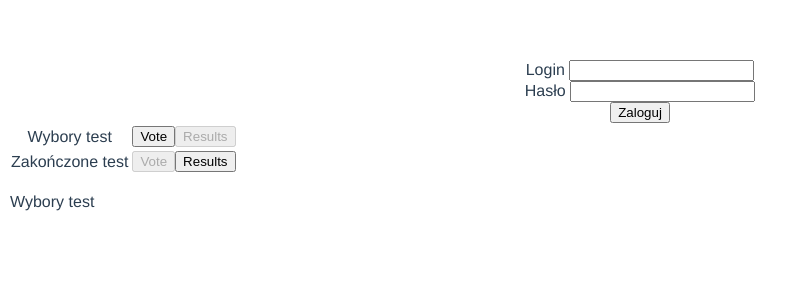
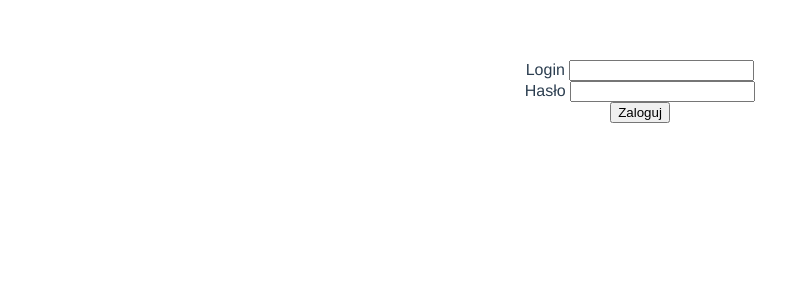
Before and after one commit to MrTitainin/ZTW-Voting, a Vue app in the folder webapp/: page / in a window 1280 px wide. Shown: the top 300 px of the page, without its empty margins (0-808 px from the left). Built offline with nearby package versions, Linux system fonts and the light colour scheme.

Commit message:
Finished webapp basics

```diff
--- a/webapp/src/components/Election.vue
+++ b/webapp/src/components/Election.vue
@@ -1,28 +1,41 @@
 <template>
-    <table>
+    <div>
         <p>{{election.name}}</p>
         <form @submit.prevent="handleSubmit">
-            <tbody>
-                <tr v-for="option in options" :key="option.id">
-                    <td>{{ option.description }}</td>
-                    <!--td>{{ election.date }}</td-->
-                    <td>
-                        <button class="favorite" @click="update(book)" :disabled="!election.active">Vote</button>
-                        <button class="favorite" @click="remove(book)" :disabled="election.active">Results</button>
-                    </td>
-                </tr>
-            </tbody>
+            <div v-for="option in options" :key="option.id">
+                <input type="radio" v-model="optionSelected" name="optionSelected" :value="option.id" v-if="!election.multipleChoice">
+                <input type="checkbox" v-model="option.approved" v-if="election.multipleChoice"/>
+                {{ option.description }}
+            </div>
+            <input type="submit" value="Zagłosuj">
         </form>
-    </table>
+    </div>
 </template>
 
 <script>
 export default {
-  name: 'ElectionPanel',
-  props: {
-      election: Object,
-      options: Array,
-  }
+    name: 'ElectionPanel',
+    props: {
+        election: Object,
+        options: Array,
+    },
+    data() {
+        return {
+            optionSelected: -1,
+        }
+    },
+    methods: {
+        handleSubmit() {
+            /*if(this.invalidId || this.invalidTitle || this.invalidAuthor || this.invalidPages) return
+            if(this.update){
+                this.$emit('update:book', this.book)
+                this.update = false
+            }
+            else*/
+            this.$emit('vote:submit', this.options, this.optionSelected)
+            //this.newBook()
+        },
+    }
 }
 </script>
 
--- a/webapp/src/components/ElectionChoice.vue
+++ b/webapp/src/components/ElectionChoice.vue
@@ -1,16 +1,18 @@
 <template>
+    <div>
         <table>
             <tbody>
                 <tr v-for="election in elections" :key="election.id">
                     <td>{{ election.name }}</td>
                     <!--td>{{ election.date }}</td-->
                     <td>
-                    <button class="favorite" @click="update(book)" :disabled="!election.active">Vote</button>
-                    <button class="favorite" @click="remove(book)" :disabled="election.active">Results</button>
+                        <button class="favorite" @click="vote(election)" :disabled="!election.active">Vote</button>
+                        <button class="favorite" @click="results(election)" :disabled="election.active">Results</button>
                     </td>
                 </tr>
             </tbody>
         </table>
+    </div>
 </template>
 
 <script>
@@ -18,10 +20,22 @@ export default {
   name: 'ElectionChoice',
   props: {
       elections: Array,
+  },
+  methods: {
+        vote(election) {
+            this.$emit('election:vote', election)
+        },
+        results(election) {
+            this.$emit('election:results', election)
+        },
     }
 }
 </script>
 
 <!-- Add "scoped" attribute to limit CSS to this component only -->
 <style scoped>
+    table{
+        margin-left: auto;
+        margin-right: auto;
+    }
 </style>
--- a/webapp/src/components/Main.vue
+++ b/webapp/src/components/Main.vue
@@ -1,7 +1,9 @@
 <template>
-    <LoginPanel/>
-    <ElectionChoice :elections=this.elections />
-    <ElectionPanel :election=this.elections[0] :options=this.electionOptions />
+    <div>
+        <LoginPanel @user:login="login" v-if="user==0"/>
+        <ElectionChoice @election:vote="showVoting" @election:results="showResults" :elections=this.elections v-if="user!=0 && selectedElection == 0"/>
+        <ElectionPanel @vote:submit="submitVote" :election=this.elections[0] :options=this.electionOptions v-if="selectedElection!=0"/>
+    </div>
 </template>
 
 <script>
@@ -22,7 +24,7 @@ export default {
                     id: 1,
                     name: 'Wybory test',
                     active: true,
-                    multipleChoice: true,
+                    multipleChoice: false,
                 },
                 {
                     id: 2,
@@ -40,10 +42,31 @@ export default {
                     id: 2,
                     description: 'Opcja 2',
                 },
-            ]
+            ],
+            selectedElection: 0,
+            user: 0
         }
     },
     props: {
+    },
+    methods: {
+        login(usr) {
+            this.user = usr
+        },
+        showVoting(election) {
+            // TODO options request
+            this.selectedElection = election
+        },
+        showResults(election) {
+            // TODO
+            election.name
+        },
+        submitVote(options, selected) {
+            this.selectedElection = 0
+            options[0].description
+            selected
+            // TODO do it
+        },
     }
 }
 </script>
```
Lines whose indentation alone changed are shown as unchanged.
